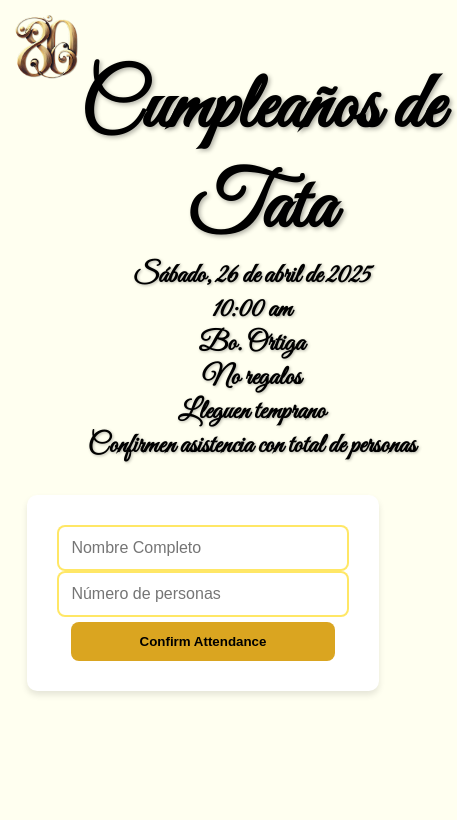
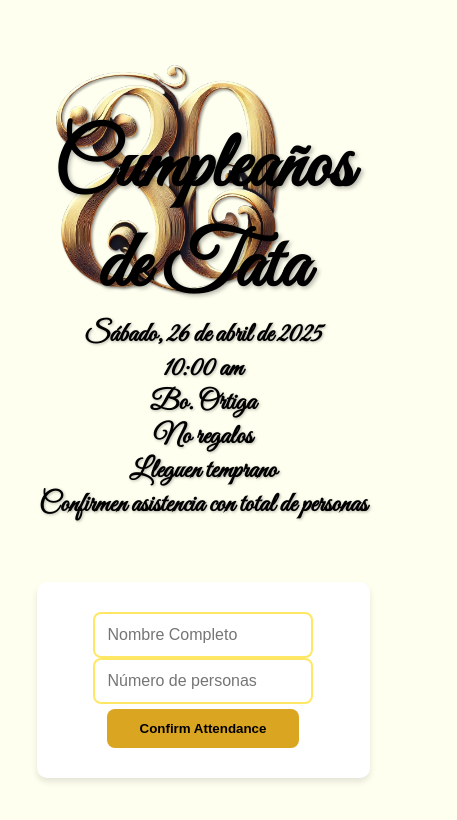
Before and after one commit to arebac/ayabday80, a React (Vite) app: page / in a window 390 px wide. Shown: the top 820 px of the page, 457 px wide, since content can reach past the window. Built offline with nearby package versions, Linux system fonts and the light colour scheme.

Commit message:
changed Css for mobile and web app

```diff
--- a/src/components/InvitationPage.css
+++ b/src/components/InvitationPage.css
@@ -1,23 +1,23 @@
 .entireScreen {
   width: 100%;
-  height: 80vh;
+  height: 95%;
   display: flex;
   flex-direction: column;
   align-items: center;
   justify-content: center;
-  margin-top: 1%;
+
 }
 
 .containerANDheader {
-  width: 100%;
-  height: 80vh;
+  width: 90%;
+  height: 70%;
   display: flex;
   flex-direction: row-reverse;
   align-items: center;
   justify-content: center;
   background-image: url("/image-removebg-preview (1).png");
-  background-size: 24%;
-  background-position: top 60% right 70%;
+  background-size: 20%;
+  background-position: top 45% right 80%;
   background-repeat: no-repeat; /* Prevents tiling */
   margin: 0;
 }
@@ -27,16 +27,13 @@
   flex-direction: column;
   align-items: center;
   justify-content: center;
-  height: 60vh;
-  width: 100%;
+
 }
 
-.header {
-  width: 100%;
-  margin-left: 30%;
-}
+
 
 .header h1 {
+
   font-size: 5rem; /* Increase the title size */
   font-weight: 700; /* Make it bolder */
   color: black; /* Darker red for contrast */
@@ -52,7 +49,7 @@
   justify-content: center;
   width: 100%;
   text-align: center;
-  margin: 0;
+
 }
 
 .header p {
@@ -61,7 +58,7 @@
   font-weight: 1000; /* Medium weight for better readability */
   color: black; /* Darken the color */
   text-shadow: 1px 1px 3px rgba(0, 0, 0, 0.3);
-  width: 95%;
+  width: 100%;
   margin: 0;
 }
 
@@ -118,9 +115,9 @@
 @media (max-width: 768px) {
   .containerANDheader {
     background-image: url("/image-removebg-preview (1).png");
-    background-size: 20%;
+    background-size: 80%;
     background-position: top left;
-    background-repeat: no-repeat;
+
   }
 
   .header {
@@ -128,16 +125,16 @@
   }
 
   .card {
-    width: 75%; /* Ajusta el tamaño */
+    width: 70%; /* Ajusta el tamaño */
     max-width: 400px; /* Evita que se expanda demasiado */
     margin-top: -5%; /* Reduce la separación */
   }
 
   .input {
-    width: 90%; /* Make inputs full width */
+    width: 70%; /* Make inputs full width */
   }
 
   .button {
-    width: 90%;
+    width: 70%;
   }
 }
```
